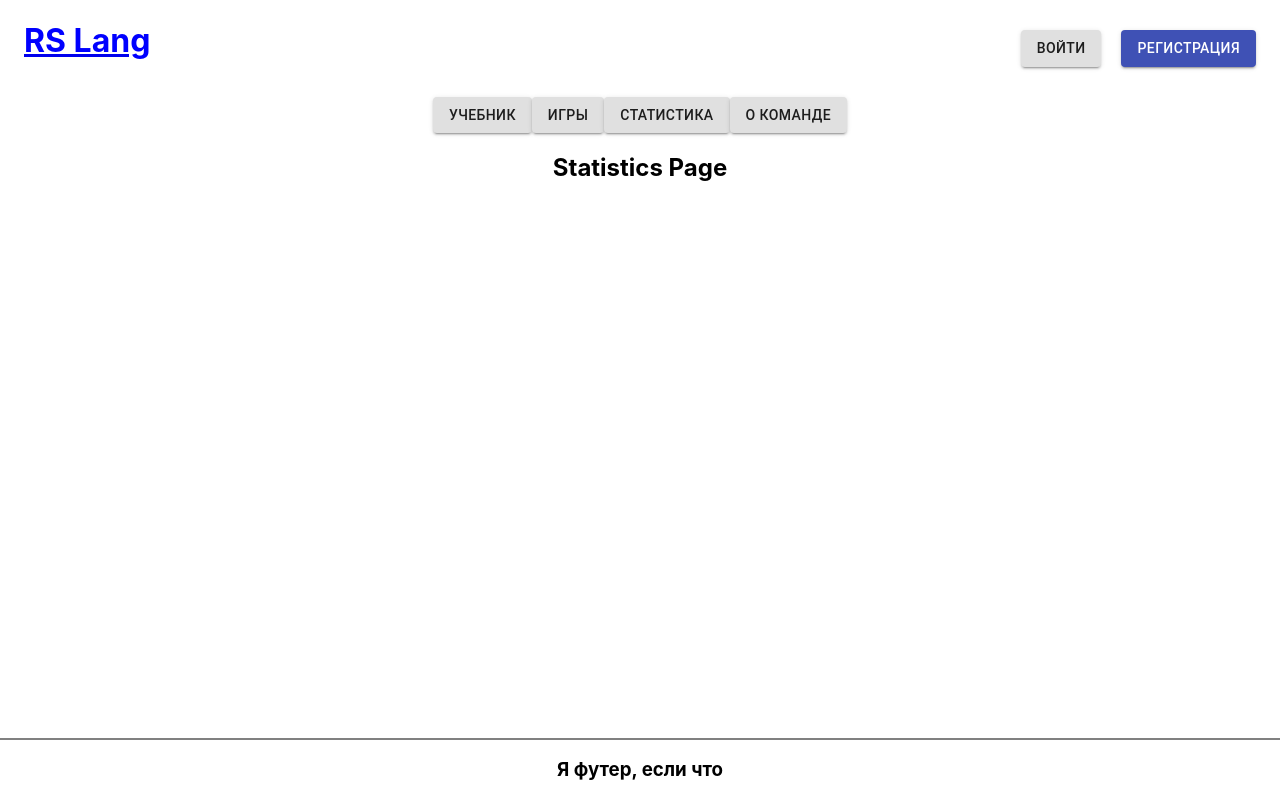
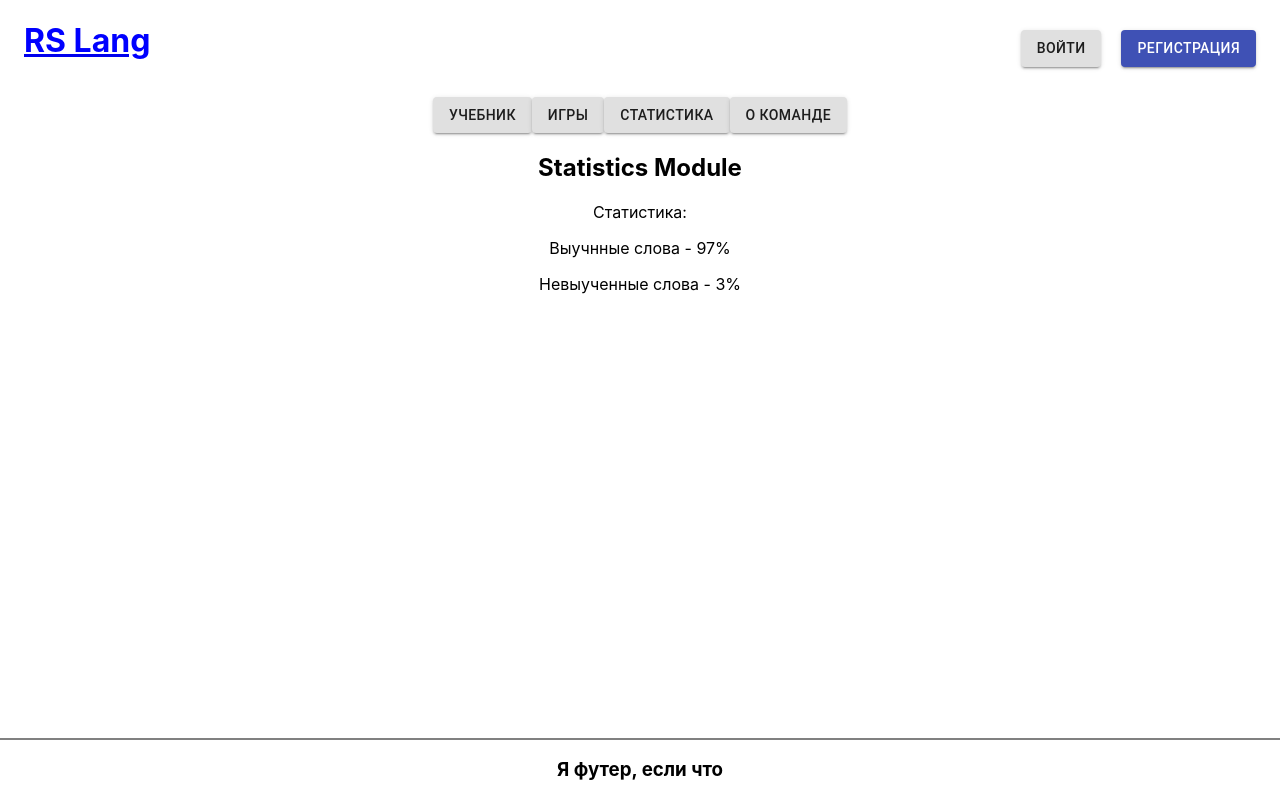
Before and after one commit to SlavaJSFE/rslang, a React (Create React App) app in the folder client/: page /statistics in a window 1280 px wide. Built offline with nearby package versions, Linux system fonts and the light colour scheme.

Commit message:
refactor: add modules of games, statistics and textbook

```diff
--- /dev/null
+++ b/client/src/modules/Games/Games-module.jsx
@@ -0,0 +1,9 @@
+import React from 'react';
+
+export default function GamesModule() {
+  return (
+    <div className="games-module">
+      <h2>Games Module</h2>
+    </div>
+  );
+}
--- /dev/null
+++ b/client/src/modules/Statistics/Statistics-module.jsx
@@ -0,0 +1,12 @@
+import React from 'react';
+
+export default function StatisticsModule() {
+  return (
+    <div className="statistics-module">
+      <h2>Statistics Module</h2>
+      <p>Статистика:</p>
+      <p>Выучнные слова - 97%</p>
+      <p>Невыученные слова - 3%</p>
+    </div>
+  );
+}
--- /dev/null
+++ b/client/src/modules/Textbook/Textbook-module.jsx
@@ -0,0 +1,22 @@
+import React from 'react';
+
+export default function TextbookModule() {
+  return (
+    <div className="textbook-module">
+      <h2>Textbook Module</h2>
+      <p>
+        Где-то здесь на этой странице должна быть ещё кнопка настроек.
+        Также здесь будет навигация по 6 разделам учебника, например в виде табов (Tabs),
+        и в виде, например, пагинации для 30-ти страниц каждого раздела
+      </p>
+      <p>
+        под вот этим вот всем бедут ссылки (карточки?) на 4 игры
+      </p>
+      <p>
+        А также где-то ещё должен быть словарь. Я пока не сильно представляю как он должен быть
+        прикручен к этому учебнику. Может тоже дополнительная кнопка как и настройки, которая
+        переключает на словарь?
+      </p>
+    </div>
+  );
+}
--- a/client/src/pages/games/Games.jsx
+++ b/client/src/pages/games/Games.jsx
@@ -5,6 +5,7 @@ import '../../styles/common.scss';
 import Navigation from '../../components/Navigation/Navigation';
 import AuthButtons from '../../components/AuthButtons/AuthButtons';
 import Footer from '../../components/Footer/Footer';
+import GamesModule from '../../modules/Games/Games-module';
 
 export default function GamesPage() {
   return (
@@ -17,7 +18,7 @@ export default function GamesPage() {
           <AuthButtons />
         </div>
         <Navigation />
-        <h2>Games Page</h2>
+        <GamesModule />
       </Container>
       <Footer />
     </div>
--- a/client/src/pages/statistics/Statistics.jsx
+++ b/client/src/pages/statistics/Statistics.jsx
@@ -1,6 +1,7 @@
 import React from 'react';
 import { Link } from 'react-router-dom';
 import { Container } from '@material-ui/core';
+import StatisticsModule from '../../modules/Statistics/Statistics-module';
 import '../../styles/common.scss';
 import Navigation from '../../components/Navigation/Navigation';
 import AuthButtons from '../../components/AuthButtons/AuthButtons';
@@ -17,7 +18,7 @@ export default function StatisticsPage() {
           <AuthButtons />
         </div>
         <Navigation />
-        <h2>Statistics Page</h2>
+        <StatisticsModule />
       </Container>
       <Footer />
     </div>
--- a/client/src/pages/textbook/Textbook.jsx
+++ b/client/src/pages/textbook/Textbook.jsx
@@ -5,6 +5,7 @@ import Navigation from '../../components/Navigation/Navigation';
 import AuthButtons from '../../components/AuthButtons/AuthButtons';
 import Footer from '../../components/Footer/Footer';
 import '../../styles/common.scss';
+import TextbookModule from '../../modules/Textbook/Textbook-module';
 
 export default function TextbookPage() {
   return (
@@ -17,10 +18,7 @@ export default function TextbookPage() {
           <AuthButtons />
         </div>
         <Navigation />
-        <h2>Textbook Page</h2>
-        <p>Где-то здесь на этой странице должна быть ещё кнопка настроек. Также здесь будет навигация по 6 разделам учебника, например в виде табов (Tabs), и в виде, например, пагинации для 30-ти страниц каждого раздела</p>
-        <p>под вот этим вот всем бедут ссылки (карточки?) на 4 игры</p>
-        <p>А также где-то ещё должен быть словарь. Я пока не сильно представляю как он должен быть прикручен к этому учебнику. Может тоже дополнительная кнопка как и настройки, которая переключает на словарь?</p>
+        <TextbookModule />
       </Container>
       <Footer />
     </div>
```
